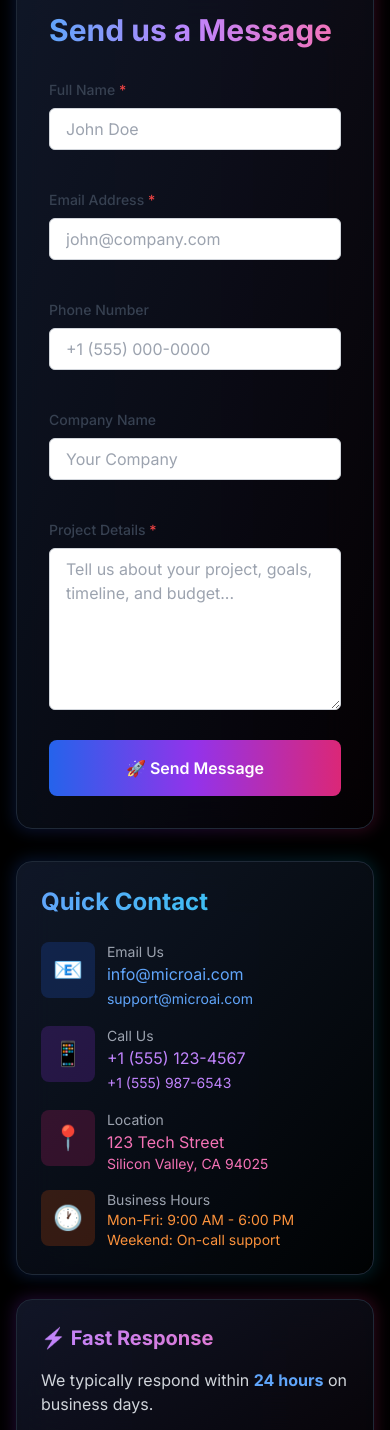
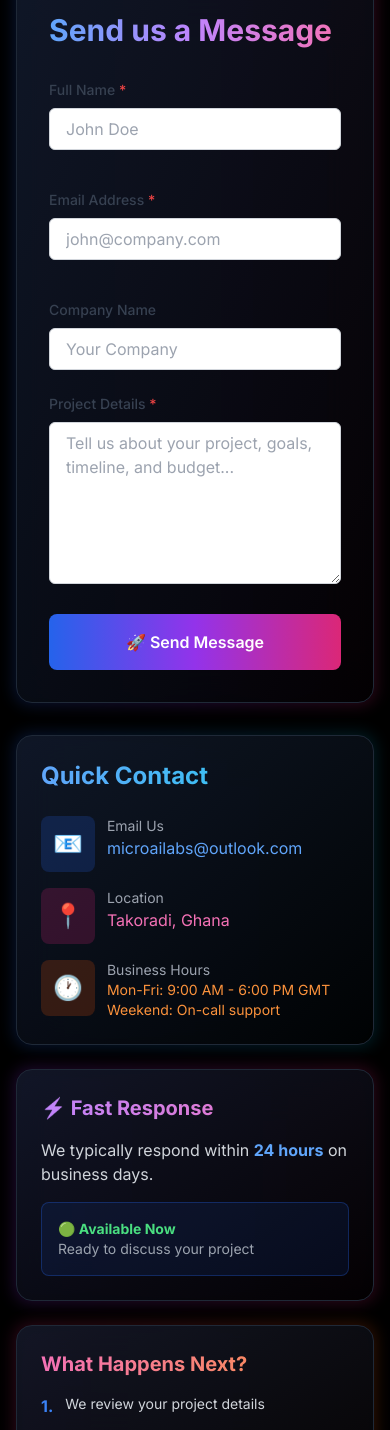
Before and after one commit to FyliaCare/MicroAI, a Next.js app: page /contact in a window 390 px wide. Shown: the part 647-2077 px from the top of the page. Built offline with nearby package versions, Linux system fonts and the light colour scheme.

Commit message:
Update contact page: Remove phone field, change location to Takoradi Ghana, update email to microailabs@outlook.com

```diff
--- a/src/app/contact/page.tsx
+++ b/src/app/contact/page.tsx
@@ -157,16 +157,7 @@ export default function ContactPage() {
                       />
                     </div>
 
-                    <div className="grid md:grid-cols-2 gap-6">
-                      <Input
-                        type="tel"
-                        label="Phone Number"
-                        name="phone"
-                        placeholder="+1 (555) 000-0000"
-                        value={formData.phone}
-                        onChange={handleChange}
-                      />
-
+                    <div>
                       <Input
                         label="Company Name"
                         name="company"
@@ -229,28 +220,8 @@ export default function ContactPage() {
                       </div>
                       <div>
                         <p className="text-gray-400 text-sm">Email Us</p>
-                        <a href="mailto:info@microai.com" className="text-blue-400 hover:text-blue-300 transition-colors">
-                          info@microai.com
-                        </a>
-                        <br />
-                        <a href="mailto:support@microai.com" className="text-blue-400 hover:text-blue-300 transition-colors text-sm">
-                          support@microai.com
-                        </a>
-                      </div>
-                    </div>
-
-                    <div className="flex items-start space-x-3 group/item">
-                      <div className="bg-purple-600/20 p-3 rounded-lg group-hover/item:bg-purple-600/30 transition-colors">
-                        <span className="text-2xl">📱</span>
-                      </div>
-                      <div>
-                        <p className="text-gray-400 text-sm">Call Us</p>
-                        <a href="tel:+15551234567" className="text-purple-400 hover:text-purple-300 transition-colors">
-                          +1 (555) 123-4567
-                        </a>
-                        <br />
-                        <a href="tel:+15559876543" className="text-purple-400 hover:text-purple-300 transition-colors text-sm">
-                          +1 (555) 987-6543
+                        <a href="mailto:microailabs@outlook.com" className="text-blue-400 hover:text-blue-300 transition-colors">
+                          microailabs@outlook.com
                         </a>
                       </div>
                     </div>
@@ -261,8 +232,7 @@ export default function ContactPage() {
                       </div>
                       <div>
                         <p className="text-gray-400 text-sm">Location</p>
-                        <p className="text-pink-400">123 Tech Street</p>
-                        <p className="text-pink-400 text-sm">Silicon Valley, CA 94025</p>
+                        <p className="text-pink-400">Takoradi, Ghana</p>
                       </div>
                     </div>
 
@@ -272,7 +242,7 @@ export default function ContactPage() {
                       </div>
                       <div>
                         <p className="text-gray-400 text-sm">Business Hours</p>
-                        <p className="text-orange-400 text-sm">Mon-Fri: 9:00 AM - 6:00 PM</p>
+                        <p className="text-orange-400 text-sm">Mon-Fri: 9:00 AM - 6:00 PM GMT</p>
                         <p className="text-orange-400 text-sm">Weekend: On-call support</p>
                       </div>
                     </div>
```
